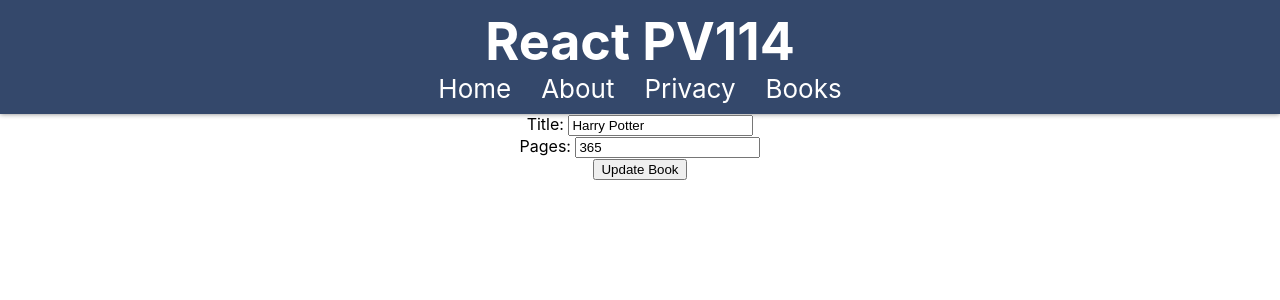
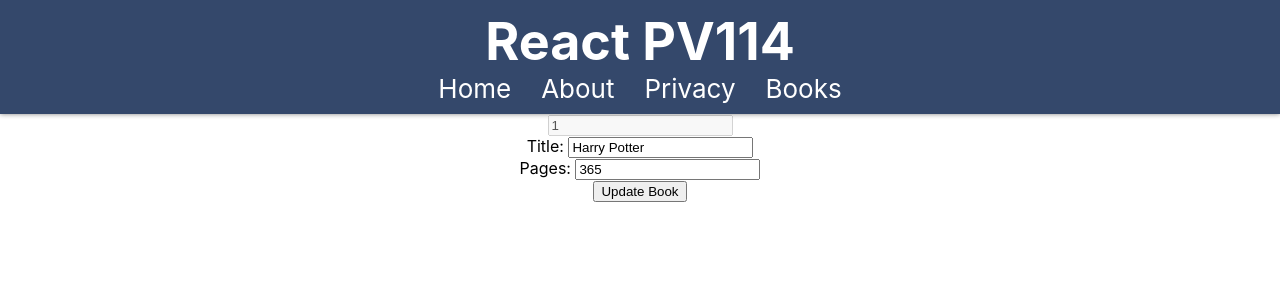
Before and after one commit to temeirro/react-pv114, a React (Create React App) app: page /books/edit/1 in a window 1280 px wide. Shown: the top 300 px of the page. Built offline with nearby package versions, Linux system fonts and the light colour scheme.

Commit message:
modefied EditBook

```diff
--- a/src/App.js
+++ b/src/App.js
@@ -32,8 +32,8 @@ function App() {
               <Route path=":id" element={<Book/>}/>
               <Route path="newbook" element={<NewBook/>}/>
               <Route path="edit/:id" element={<EditBook/>}/>
-              <Route path="history" element={<h3>Book History</h3>} />
-              <Route path="fantazy" element={<h3>Book fantezy</h3>} />
+              {/* <Route path="history" element={<h3>Book History</h3>} /> */}
+              {/* <Route path="fantazy" element={<h3>Book fantezy</h3>} /> */}
             </Route>
 
             {/* <Route path="/books" element={<h3>Book list</h3>}>
--- a/src/components/books/EditBook.js
+++ b/src/components/books/EditBook.js
@@ -11,9 +11,9 @@ export function EditBook() {
     const { register, handleSubmit } = useForm();
     const onSubmit = (updateBook) => {
         console.log(updateBook);
-        // updateBook.id=book.id;
+        updateBook.id=book.id;
         const updateBooks = books.map(book => {
-            if (parseInt(updateBook.id) === parseInt(book.id)) return updateBook;
+            if (parseInt(updateBook.id) === book.id) return updateBook;
             return book;
         })
 
@@ -30,7 +30,7 @@ export function EditBook() {
                         {/* <label> Id:  </label> */}
                         {/* <input type="text" name="title" onChange={titleChange} required /> */}
                         {/* <input ref={titleRef} type="text" name="title" required /> */}
-                        <input {...register("id")} type="number" name="id" defaultValue={book.id}  hidden/>
+                        <input {...register("id")} type="number" name="id" value={book.id}  disabled   />
                     </div>
                     <div className="container-input">
                         <label> Title:  </label>
```
